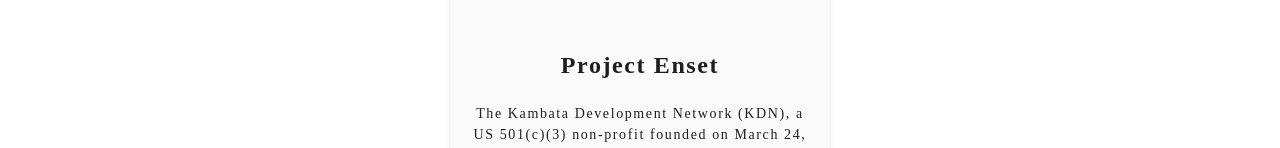
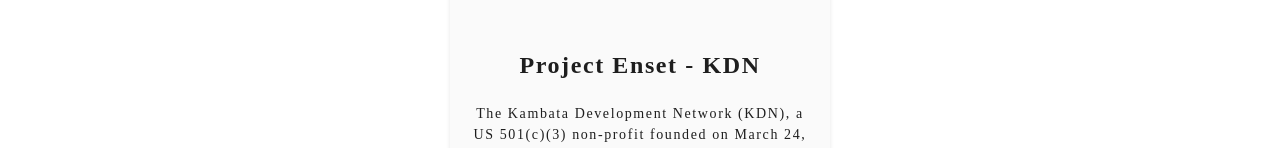
Before and after one commit to jha-ayush/jha-ayush.github.io, a plain HTML site: page index.html in a window 1280 px wide. Shown: the part 1518-1666 px from the top of the page. Drawn offline with Linux system fonts and the light colour scheme.

Commit message:
updated index.html

```diff
--- a/index.html
+++ b/index.html
@@ -99,7 +99,7 @@
                             <!-- Image of the web app project -->
                             <img src="./assets/kdn.png" alt="KDN">
                             <!-- Heading for the web app project -->
-                            <h2>Project Enset</h2>
+                            <h2>Project Enset - KDN</h2>
                             <!-- Description of the web app project -->
                             <p>The Kambata Development Network (KDN), a US 501(c)(3) non-profit founded on March 24, 2001 in Maryland, aims to address the environmental, social, and economic challenges faced by the Kambata population in Southern Ethiopia.</p>
                         </div>
```
